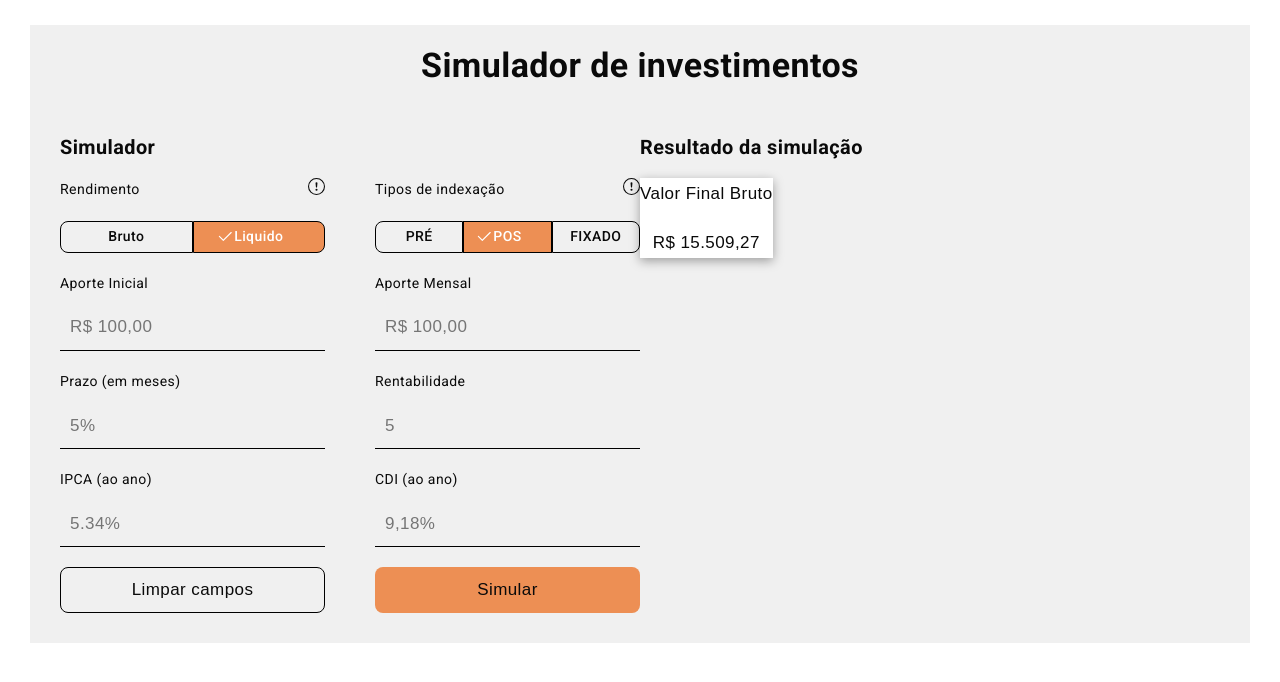
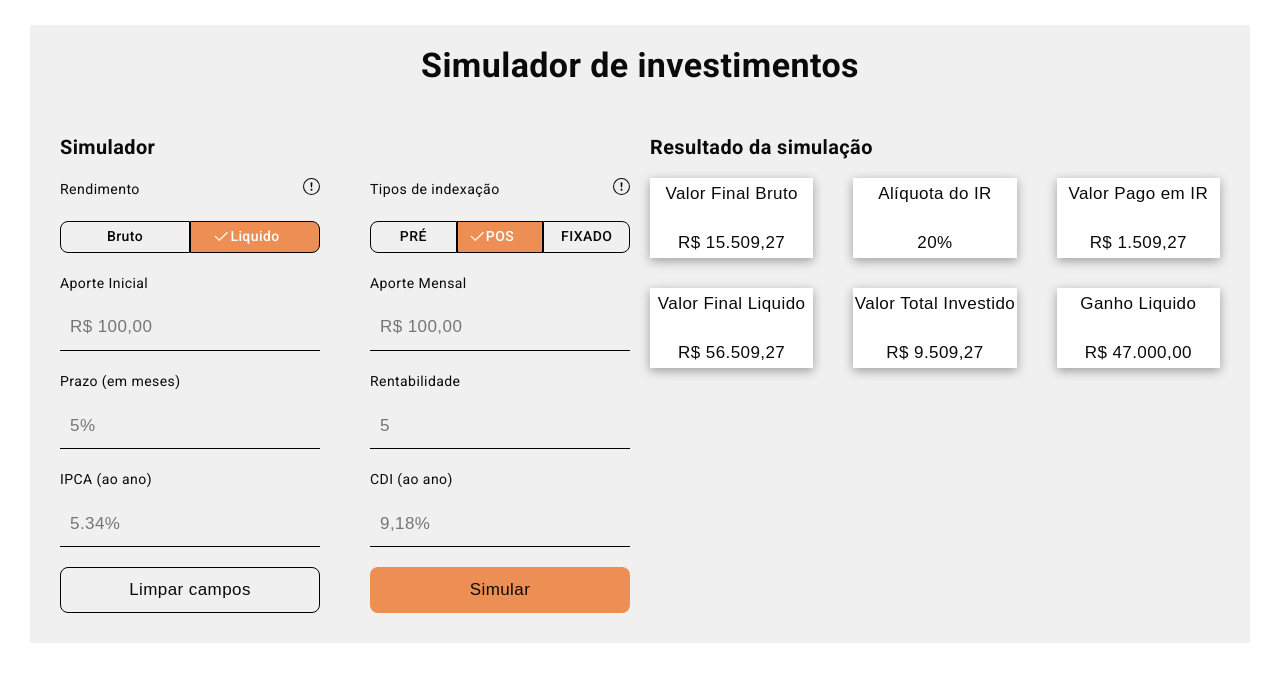
Before and after one commit to Thiago-spart/eqi-challenger, a Next.js app: page / in a window 1280 px wide. Shown: the top 682 px of the page. Built offline with nearby package versions, Linux system fonts and the light colour scheme.

Commit message:
Add grid card on simulate result

```diff
--- a/src/web/pages/HomePage/HomePage.index.tsx
+++ b/src/web/pages/HomePage/HomePage.index.tsx
@@ -1,7 +1,7 @@
 import { Header } from "web/components/Header/Header.index";
 
 import { SimulateForm } from "./components/SimulateForm/SimulateForm.index";
-import { SimulateResult } from "./components/SimulateResult/SimulateResult";
+import { SimulateResult } from "./components/SimulateResult/SimulateResult.index";
 
 import * as S from "./HomePage.styled";
 
--- a/src/web/pages/HomePage/HomePage.styled.ts
+++ b/src/web/pages/HomePage/HomePage.styled.ts
@@ -22,4 +22,5 @@ export const SimulateContent = styled.div`
 	align-items: baseline;
 	justify-content: space-between;
 	width: 100%;
+	gap: 2rem;
 `;
--- /dev/null
+++ b/src/web/pages/HomePage/components/SimulateResult/SimulateResult.index.tsx
@@ -0,0 +1,20 @@
+import { Card } from "web/components/Card/Button/Card.index";
+
+import * as S from "./SimulateResult.styled";
+
+export const SimulateResult: React.FC = () => {
+	return (
+		<S.Container>
+			<h3>Resultado da simulação</h3>
+
+			<S.CardContainer>
+				<Card title="Valor Final Bruto" value="R$ 15.509,27" />
+				<Card title="Alíquota do IR" value="20%" />
+				<Card title="Valor Pago em IR" value="R$ 1.509,27" />
+				<Card title="Valor Final Liquido" value="R$ 56.509,27" />
+				<Card title="Valor Total Investido" value="R$ 9.509,27" />
+				<Card title="Ganho Liquido" value="R$ 47.000,00" />
+			</S.CardContainer>
+		</S.Container>
+	);
+};
--- a/src/web/pages/HomePage/components/SimulateResult/SimulateResult.styled.ts
+++ b/src/web/pages/HomePage/components/SimulateResult/SimulateResult.styled.ts
@@ -8,3 +8,10 @@ export const Container = styled.section`
 	width: 50%;
 	gap: 2rem;
 `;
+
+export const CardContainer = styled.div`
+	width: 100%;
+	display: grid;
+	grid-template-columns: repeat(3, 1fr);
+	gap: 3rem 4rem;
+`;
--- a/src/web/pages/HomePage/components/SimulateResult/SimulateResult.tsx
+++ /dev/null
@@ -1,13 +0,0 @@
-import { Card } from "web/components/Card/Button/Card.index";
-
-import * as S from "./SimulateResult.styled";
-
-export const SimulateResult: React.FC = () => {
-	return (
-		<S.Container>
-			<h3>Resultado da simulação</h3>
-
-			<Card title="Valor Final Bruto " value="R$ 15.509,27" />
-		</S.Container>
-	);
-};
```
